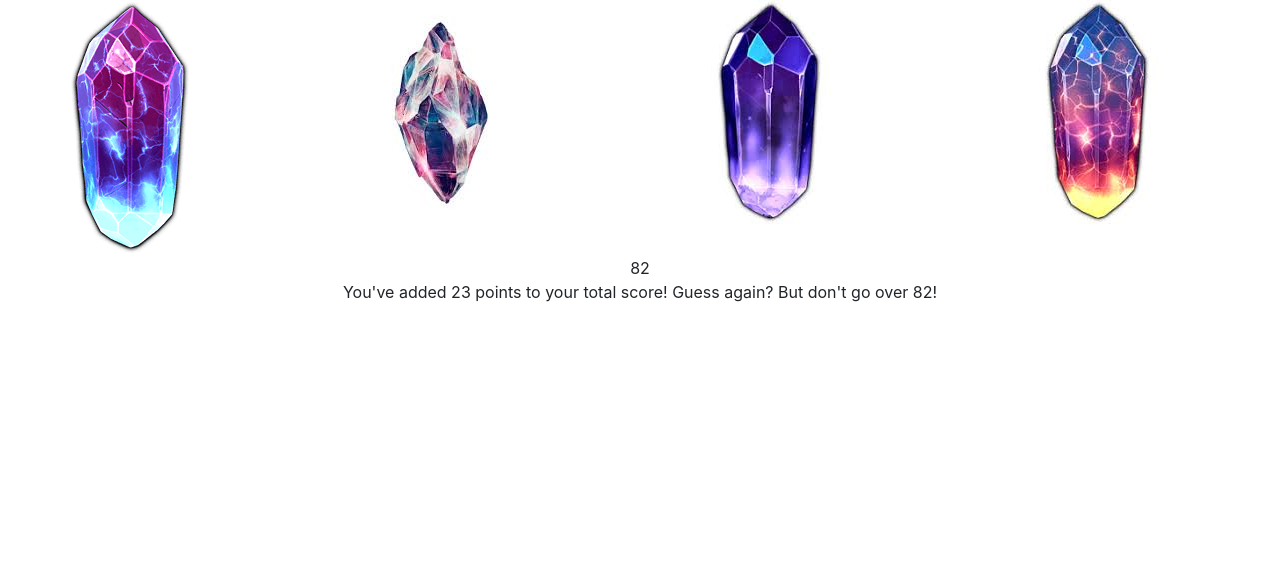
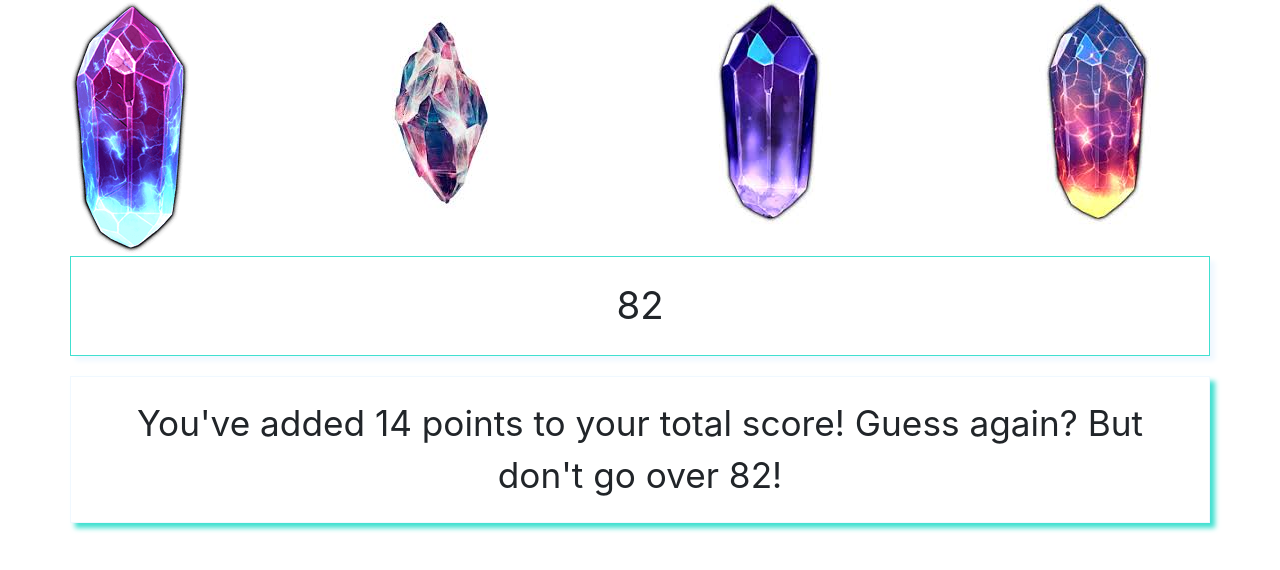
Before and after one commit to allegraanka/unit-4-game, a plain HTML site: page index.html in a window 1280 px wide. Both pictures are taken after a click on the element 148 px from the left and 128 px from the top of the page. Drawn offline with nearby package versions, Linux system fonts and the light colour scheme.

Commit message:
random number generator working

```diff
--- a/assets/css/style.css
+++ b/assets/css/style.css
@@ -0,0 +1,14 @@
+.jackpot-container {
+    padding: 20px;
+    font-size: 2.4rem;
+    border: 1px solid turquoise;
+    box-shadow: 5px 5px 5px aliceblue;
+}
+
+.user-score-container {
+    padding: 20px;
+    font-size: 2.2rem;
+    border: 1px solid aliceblue;
+    box-shadow: 5px 5px 5px turquoise;
+    margin-top: 20px;
+}
--- a/assets/javascript/script.js
+++ b/assets/javascript/script.js
@@ -8,8 +8,14 @@ $(".jackpot").text(jackpotValue);
 // on click of crystal, get value and update user score
 function updateScore() {
     $(".crystal").on("click", function () {
-        var c1value = Math.floor((Math.random() * 100) + 23);
-        userScore += c1value;
+        var c1value = Math.floor((Math.random() * 5) + 1);
+        var c2value = Math.floor((Math.random() * 0) + 7);
+        var c3value = Math.floor((Math.random() * 2) + 2);
+        var c4value = Math.floor((Math.random() * 1) + 3);
+        var randomNumber = [c1value, c2value, c3value, c4value];
+        for (var i = 0; i < randomNumber.length; i++) {
+            userScore += randomNumber[i]
+        }
         console.log(userScore);
         if (userScore > jackpotValue) {
             $(".user-score").text("You lose! Because your score: " + userScore + " is greater than " + jackpotValue + ".");
@@ -21,7 +27,7 @@ function updateScore() {
         } else if (userScore === jackpotValue) {
             $(".user-score").text("I can't believe it! Against stacked odds, you won with a score of: " + userScore + "!");
             resetGame = true;
-            setTimeout(initializeGame, 2500);
+            setTimeout(initializeGame, 3500);
         }
     })
 }
--- a/index.html
+++ b/index.html
@@ -7,6 +7,7 @@
     <title>Document</title>
     <link rel="stylesheet" href="https://stackpath.bootstrapcdn.com/bootstrap/4.3.1/css/bootstrap.min.css"
         integrity="sha384-ggOyR0iXCbMQv3Xipma34MD+dH/1fQ784/j6cY/iJTQUOhcWr7x9JvoRxT2MZw1T" crossorigin="anonymous">
+    <link rel="stylesheet" href="assets/css/style.css">
 </head>
 <body>
     <div class="game-container">
@@ -31,7 +32,7 @@
             <div class="container user-score-container">
                 <div class="row">
                     <div class="col">
-                        <div id="userScore" class="user-score text-center"></div>
+                        <div id="userScore" class="user-score text-center">Click on a crystal to start the game.</div>
                     </div>
                 </div>
             </div>
```
